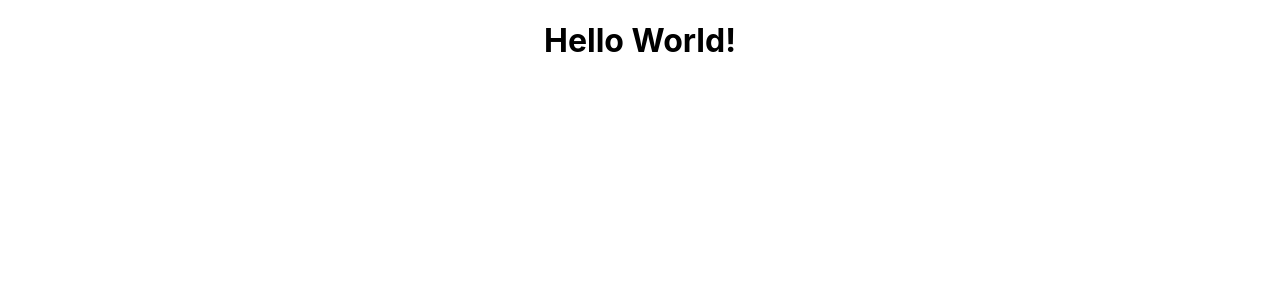
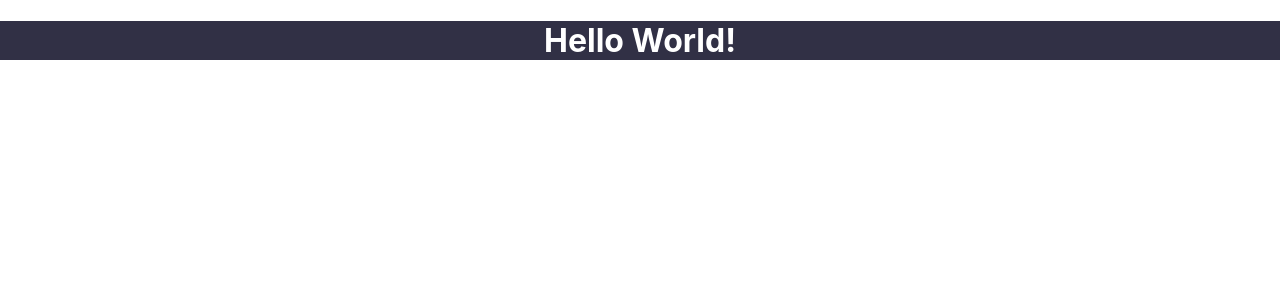
Before and after one commit to tatoclemente/PF-Front-End-Grupo3, a React (Create React App) app in the folder el-festin/: page / in a window 1280 px wide. Shown: the top 300 px of the page. Built offline with nearby package versions, Linux system fonts and the light colour scheme.

Commit message:
Ejemplo sintaxis variables color

```diff
--- a/el-festin/src/App.jsx
+++ b/el-festin/src/App.jsx
@@ -3,7 +3,7 @@ import style from './App.module.css';
 function App() {
   return (
     <div className={style.appContainer}>
-      <h1>Hello World!</h1>
+      <h1 className={style.title}>Hello World!</h1>
     </div>
   );
 }
--- a/el-festin/src/App.module.css
+++ b/el-festin/src/App.module.css
@@ -1,3 +1,8 @@
 .appContainer {
   text-align: center;
 }
+
+.title {
+  color:  var(--primary-light);
+  background-color: var(--background-darkblue);
+}
--- a/el-festin/src/index.css
+++ b/el-festin/src/index.css
@@ -1,3 +1,29 @@
+:root{
+  --main-color: #FBC32C;
+  /* opacity 75% */
+  --main-color-75: #FBC32CBF;
+  /* opacity 50% */
+  --main-color-50: #FBC32C80;
+
+  --background-darkblue: #313045;
+
+  /* texts or actions*/
+  --primary-light: #fff;
+  --primary-dark: #151819;
+  --text-blue-light: #356ae6;
+  --text-blue: #024bf5;
+
+
+  --gray: #707070;
+
+  --shadow: #313045B3;
+
+  --button-hover-blue: #2D63E0;
+
+  --positive: #34E64F;
+  --negative: #D9343A;
+}
+
 body {
   margin: 0;
   font-family: -apple-system, BlinkMacSystemFont, 'Segoe UI', 'Roboto', 'Oxygen',
```
